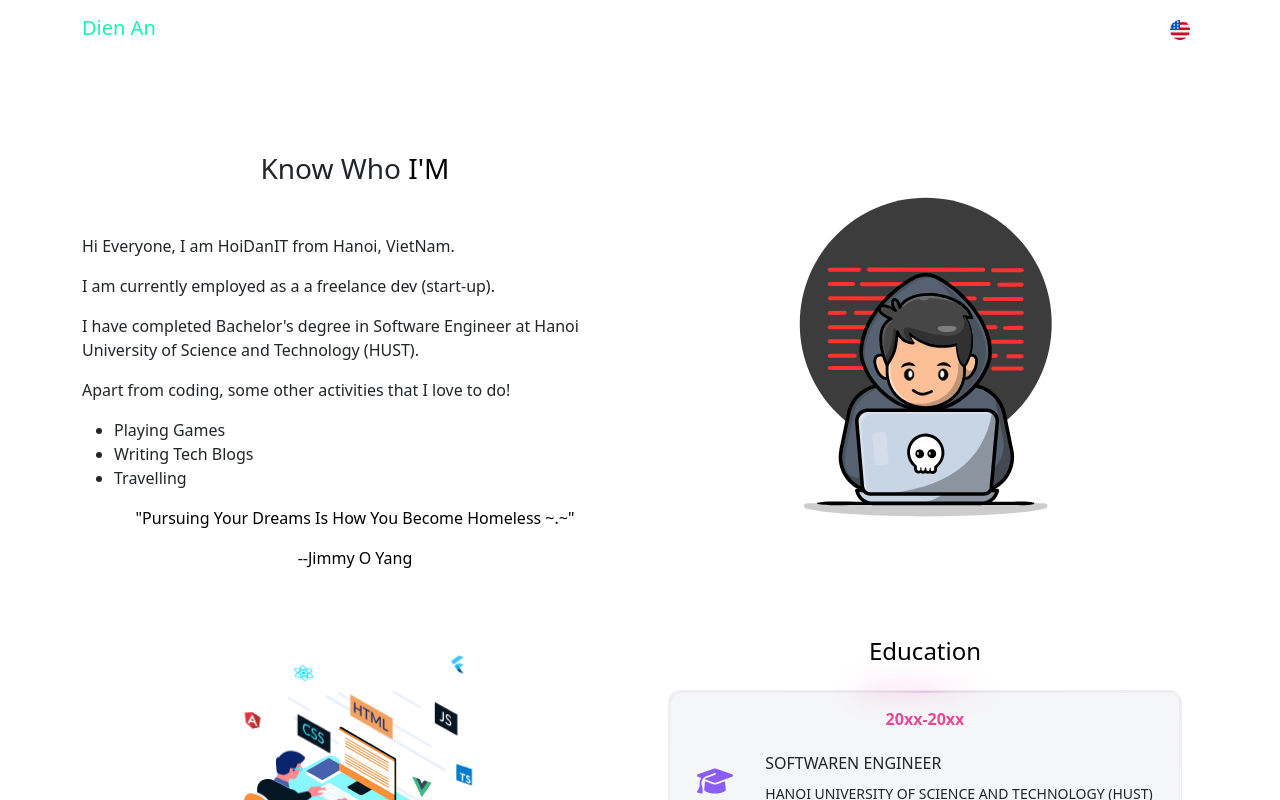
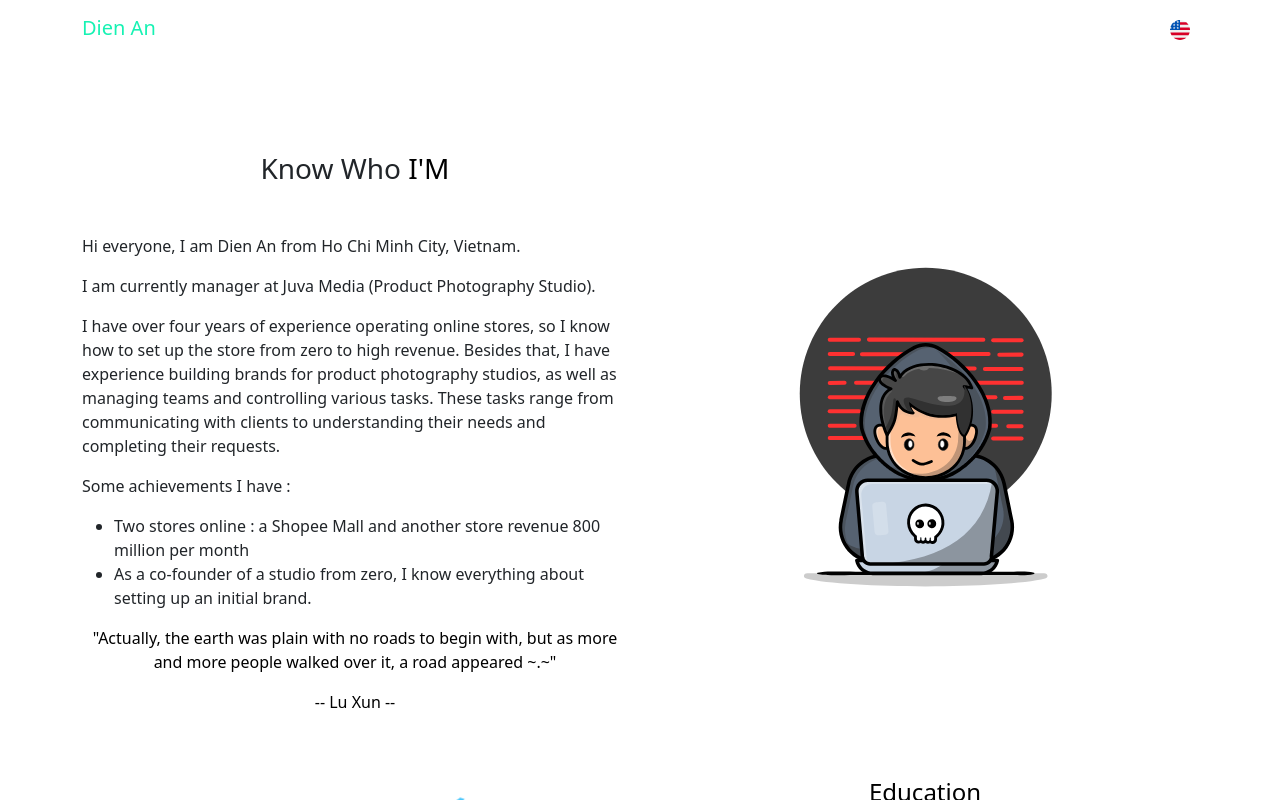
Before and after one commit to leehoang1202/portfolio, a React (Vite) app: page /about in a window 1280 px wide. Shown: the top 800 px of the page. Built offline with nearby package versions, Linux system fonts and the light colour scheme.

Commit message:
Update index.tsx

```diff
--- a/src/components/sections/about/index.tsx
+++ b/src/components/sections/about/index.tsx
@@ -17,26 +17,34 @@ const About = () => {
                     <h3 className="text-center mb-md-5 mb-2">Know Who <span className="brand-red">I'M</span> </h3>
                     <div>
                         <div>
-                            <p> Hi Everyone, I am HoiDanIT from Hanoi, VietNam.</p>
+                            <p> Hi everyone, I am Dien An from Ho Chi Minh City, Vietnam.</p>
 
-                            <p> I am currently employed as a a freelance dev (start-up).</p>
+                            <p>  I am currently manager at Juva Media (Product Photography
+                Studio).</p>
 
-                            <p> I have completed Bachelor's degree in Software Engineer at Hanoi University of Science and Technology (HUST).</p>
+                            <p> I have over four years of experience operating online stores, so
+                I know how to set up the store from zero to high revenue.
+                Besides that, I have experience building brands for product
+                photography studios, as well as managing teams and controlling
+                various tasks. These tasks range from communicating with clients
+                to understanding their needs and completing their requests.</p>
                         </div>
                     </div>
                     <div>
-                        <p>Apart from coding, some other activities that I love to do!
+                        <p> Some achievements I have :
 
                         </p>
                         <ul>
-                            <li>Playing Games</li>
-                            <li>Writing Tech Blogs</li>
-                            <li>Travelling</li>
+                            <li>Two stores online : a Shopee Mall and another store revenue 800
+                million per month</li>
+                            <li>As a co-founder of a studio from zero, I know everything about
+                setting up an initial brand.</li>
                         </ul>
                     </div>
                     <div>
-                        <p className="text-center brand-red">"Pursuing Your Dreams Is How You Become Homeless ~.~"</p>
-                        <p className="text-center brand-red">--Jimmy O Yang</p>
+                        <p className="text-center brand-red">"Actually, the earth was plain with no roads to begin with, but as
+              more and more people walked over it, a road appeared ~.~"</p>
+                        <p className="text-center brand-red">-- Lu Xun --</p>
                     </div>
                 </Col >
                 <Col md={6} xs={12} className="d-flex align-items-center justify-content-center">
```
